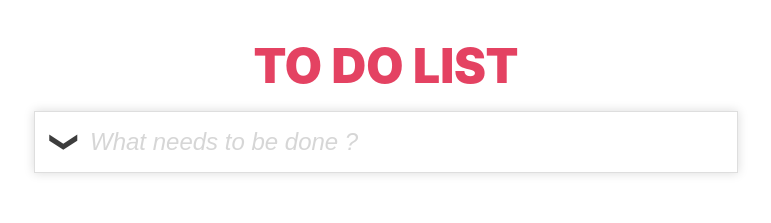
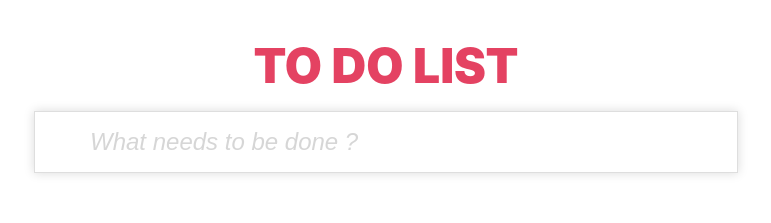
Before and after one commit to Artem2001S/todo, a React (Create React App) app: page / in a window 1280 px wide. Shown: the top 223 px of the page, without its empty margins (254-1025 px from the left). Built offline with nearby package versions, Linux system fonts and the light colour scheme; the HTML template or start-up script is replaced by a standard one.

Commit message:
fix: change toggleAll btn behavior

```diff
--- a/src/components/AddForm/AddForm.jsx
+++ b/src/components/AddForm/AddForm.jsx
@@ -2,9 +2,12 @@ import React, { useState } from 'react'
 import classes from './AddForm.module.scss'
 import Alert from '../UI/Alert/Alert';
 
-export default function AddForm({ sumbitHandler, onToggleAll }) {
+export default function AddForm({ sumbitHandler, onToggleAll, isToggleBtnActive, isEmpty }) {
   const [value, setValue] = useState('');
   const [errorMessage, setErrorMessage] = useState(false);
+
+  const toggleAllBtnClasses = [classes.ToggleAllBtn];
+  if (isToggleBtnActive) { toggleAllBtnClasses.push(classes.Active) }
 
   return (
     <form className={classes.AddForm} onSubmit={
@@ -23,9 +26,14 @@ export default function AddForm({ sumbitHandler, onToggleAll }) {
 
       {errorMessage ? <Alert>Enter data!</Alert> : null}
       <div>
-        <div onClick={onToggleAll} className={classes.ToggleAllBtn + ' ' + classes.Active}>
-          ❯
-        </div>
+        {
+          isEmpty ?
+            null :
+            <div onClick={onToggleAll} className={toggleAllBtnClasses.join(' ')}>
+              ❯
+           </div>
+        }
+
         <input
           className={classes.Input}
           type="text"
--- a/src/components/AddForm/AddForm.module.scss
+++ b/src/components/AddForm/AddForm.module.scss
@@ -45,7 +45,7 @@
     transition: none;
 
     &:hover {
-      opacity: 0.7;
+      opacity: 0.9;
     }
   }
 }
--- a/src/containers/Todo/Todo.jsx
+++ b/src/containers/Todo/Todo.jsx
@@ -102,10 +102,11 @@ export default function Todo() {
   const isEmpty = todos.length === 0;
   const completedCount = getCompletedTodosCount();
 
+
   return (
     <div className={classes.TodoContainer}>
       <Header headerContent={'To do list'} />
-      <AddForm sumbitHandler={addTodo} onToggleAll={toggleAllTodos} />
+      <AddForm sumbitHandler={addTodo} onToggleAll={toggleAllTodos} isToggleBtnActive={completedCount === todos.length} isEmpty={isEmpty} />
       {
         isEmpty ? null :
           <>
```
